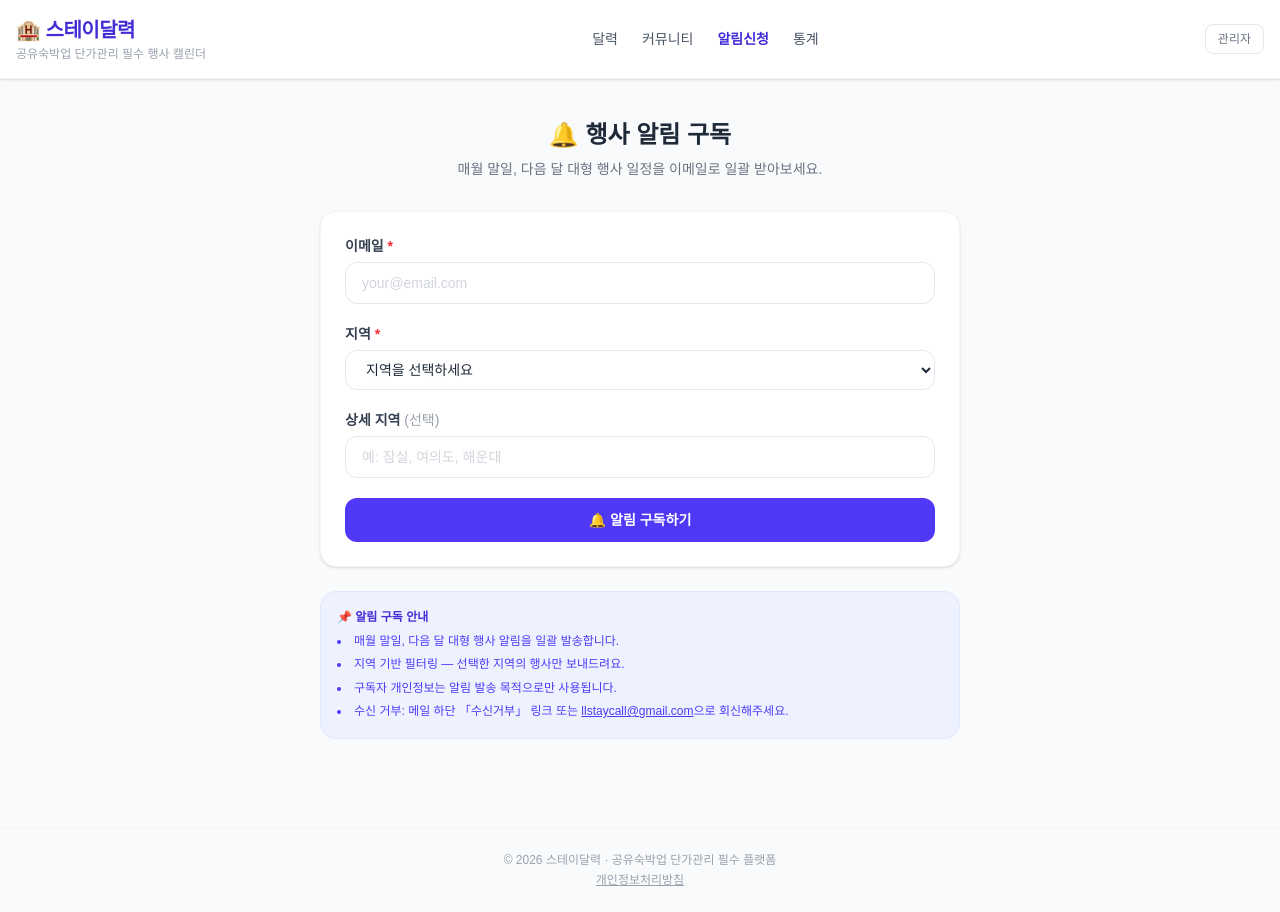
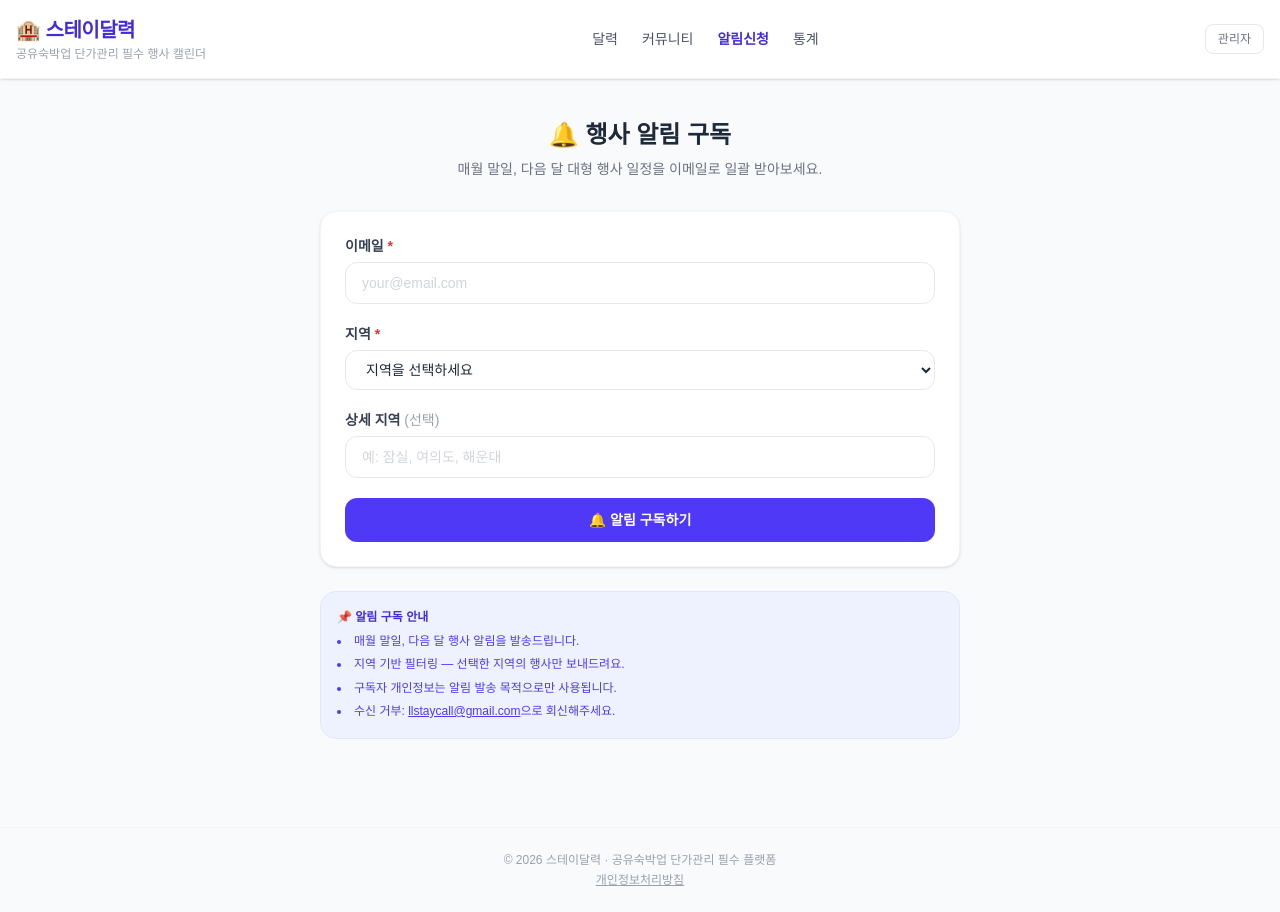
Before and after one commit to yunseon0308-gif/stay-calendar, a Next.js app: page /subscribe in a window 1280 px wide. Built offline with nearby package versions, Linux system fonts and the light colour scheme.

Commit message:
chore: simplify subscription notice text - removed unsubscribe link reference

```diff
--- a/src/app/subscribe/page.tsx
+++ b/src/app/subscribe/page.tsx
@@ -133,10 +133,10 @@ export default function SubscribePage() {
         <div className="mt-6 bg-indigo-50 border border-indigo-100 rounded-2xl p-4 text-xs text-indigo-700 leading-relaxed">
           <p className="font-semibold mb-1">📌 알림 구독 안내</p>
           <ul className="list-disc list-inside space-y-1 text-indigo-600">
-            <li>매월 말일, 다음 달 대형 행사 알림을 일괄 발송합니다.</li>
+            <li>매월 말일, 다음 달 행사 알림을 발송드립니다.</li>
             <li>지역 기반 필터링 — 선택한 지역의 행사만 보내드려요.</li>
             <li>구독자 개인정보는 알림 발송 목적으로만 사용됩니다.</li>
-            <li>수신 거부: 메일 하단 「수신거부」 링크 또는 <a href="mailto:llstaycall@gmail.com?subject=수신거부 요청" className="underline">llstaycall@gmail.com</a>으로 회신해주세요.</li>
+            <li>수신 거부: <a href="mailto:llstaycall@gmail.com?subject=수신거부 요청" className="underline">llstaycall@gmail.com</a>으로 회신해주세요.</li>
           </ul>
         </div>
       </main>
```
